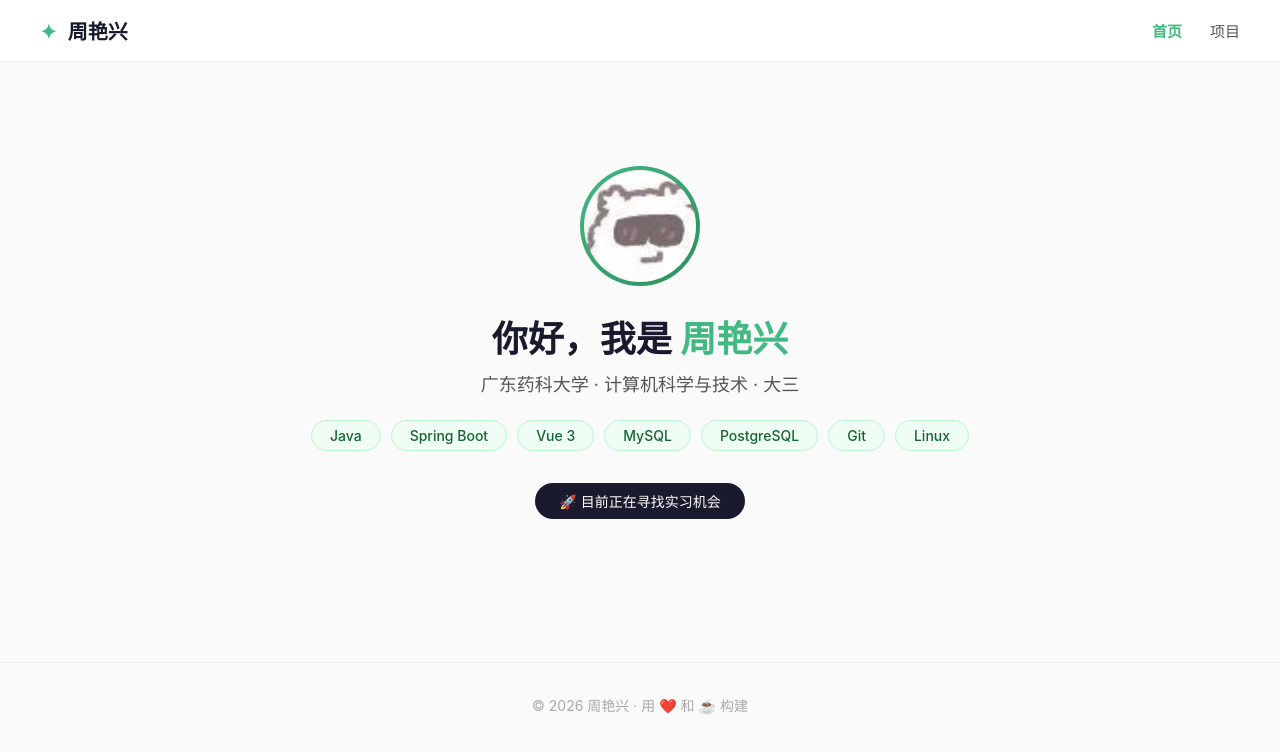
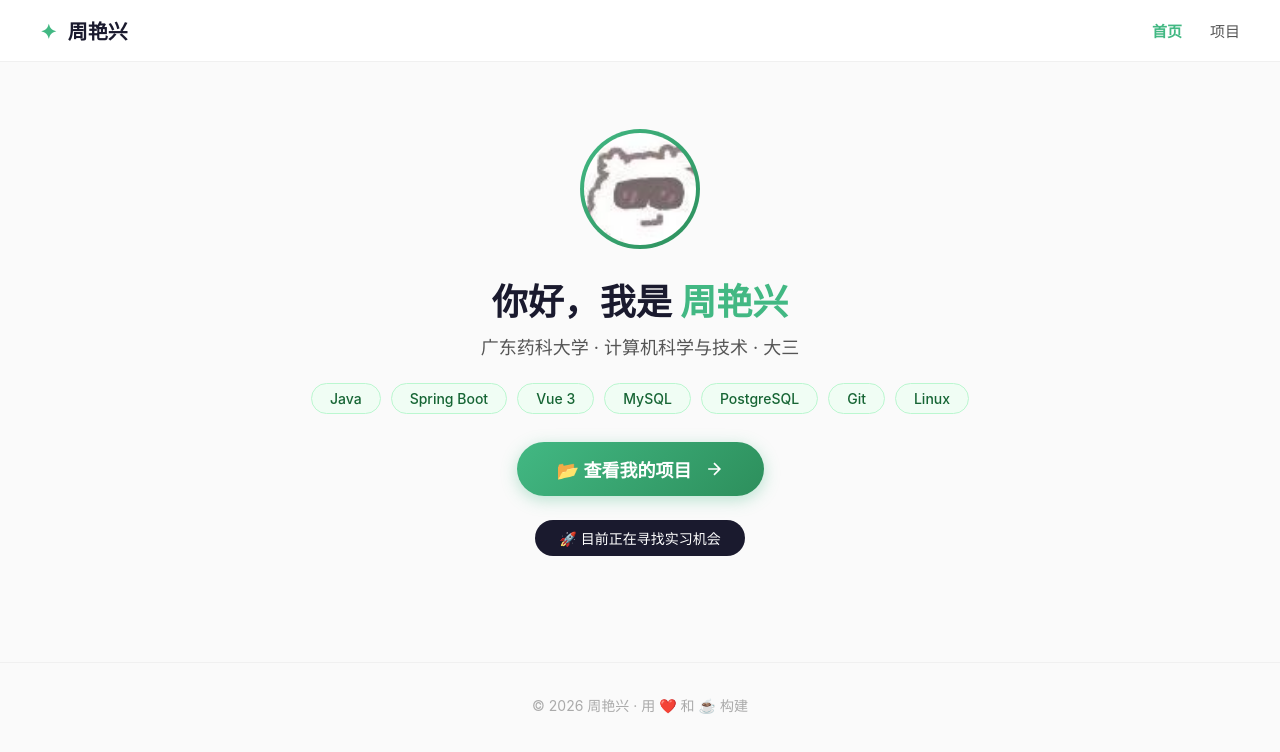
Before and after one commit to Zerto233/my-blog, a Vue app: page / in a window 1280 px wide. Shown: the top 752 px of the page. Built offline with nearby package versions, Linux system fonts and the light colour scheme.

Commit message:
feat: 首页添加醒目项目入口按钮

```diff
--- a/src/views/HomeView.vue
+++ b/src/views/HomeView.vue
@@ -13,6 +13,16 @@
         <span v-for="tech in techs" :key="tech.name" class="tag">
           {{ tech.name }}
         </span>
+      </div>
+
+      <!-- 🆕 醒目按钮 -->
+      <div class="cta-wrapper">
+        <router-link to="/projects" class="cta-btn">
+          <span>📂 查看我的项目</span>
+          <svg class="arrow-icon" viewBox="0 0 24 24" fill="none" stroke="currentColor" stroke-width="2">
+            <path d="M5 12h14M12 5l7 7-7 7"/>
+          </svg>
+        </router-link>
       </div>
 
       <!-- 一句话标签 -->
@@ -122,4 +132,44 @@ h1 {
   font-size: 14px;
   margin-top: 8px;
 }
+/* CTA 按钮 */
+.cta-wrapper {
+  margin: 28px 0 16px;
+}
+
+.cta-btn {
+  display: inline-flex;
+  align-items: center;
+  gap: 12px;
+  padding: 14px 40px;
+  background: linear-gradient(135deg, #42b883, #2d8f5c);
+  color: white;
+  font-size: 18px;
+  font-weight: 600;
+  border: none;
+  border-radius: 50px;
+  text-decoration: none;
+  cursor: pointer;
+  transition: all 0.3s ease;
+  box-shadow: 0 4px 16px rgba(66, 184, 131, 0.35);
+}
+
+.cta-btn:hover {
+  transform: translateY(-3px) scale(1.02);
+  box-shadow: 0 8px 32px rgba(66, 184, 131, 0.45);
+}
+
+.cta-btn:active {
+  transform: scale(0.97);
+}
+
+.arrow-icon {
+  width: 20px;
+  height: 20px;
+  transition: transform 0.3s ease;
+}
+
+.cta-btn:hover .arrow-icon {
+  transform: translateX(4px);
+}
 </style>
```
